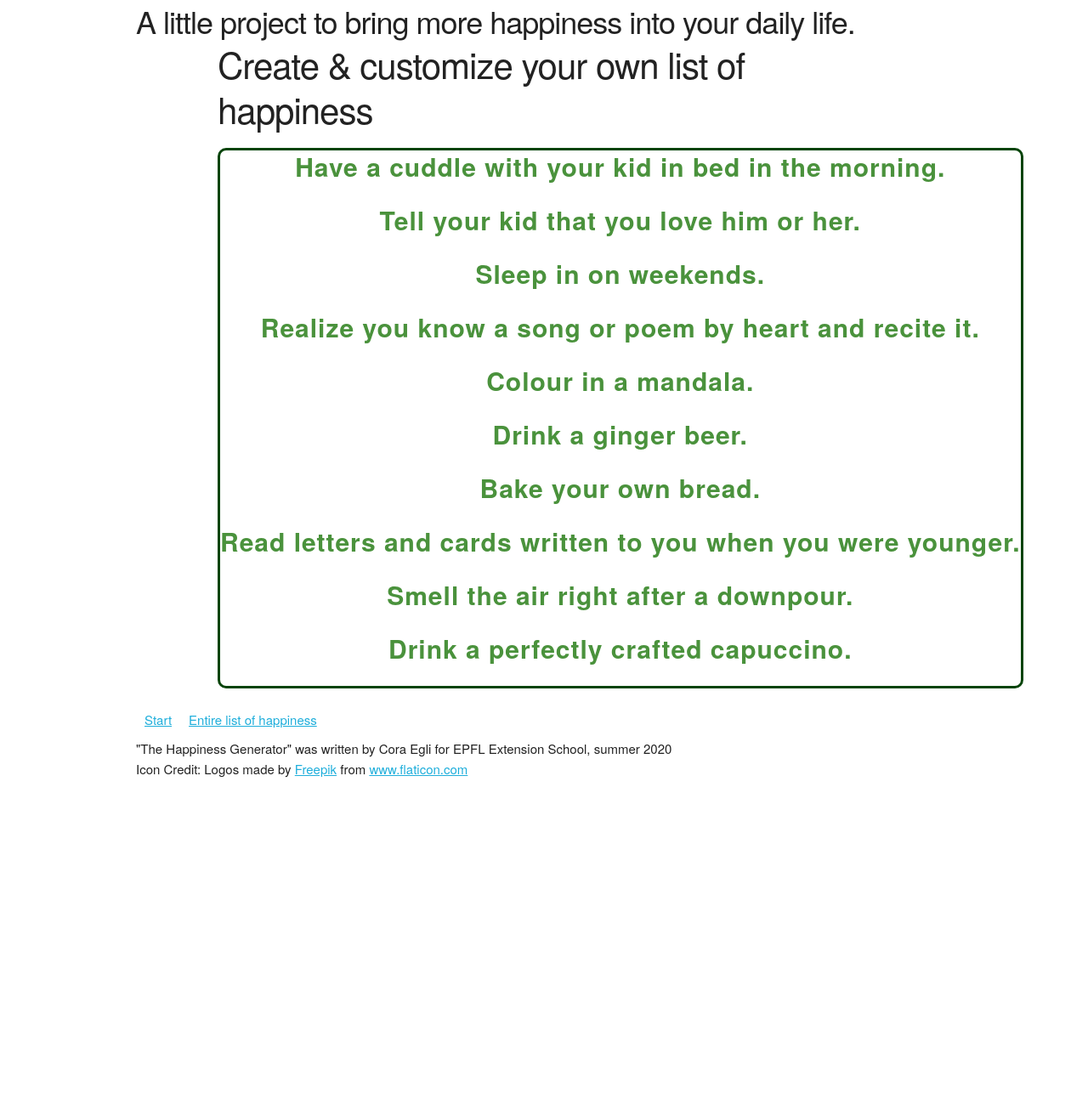
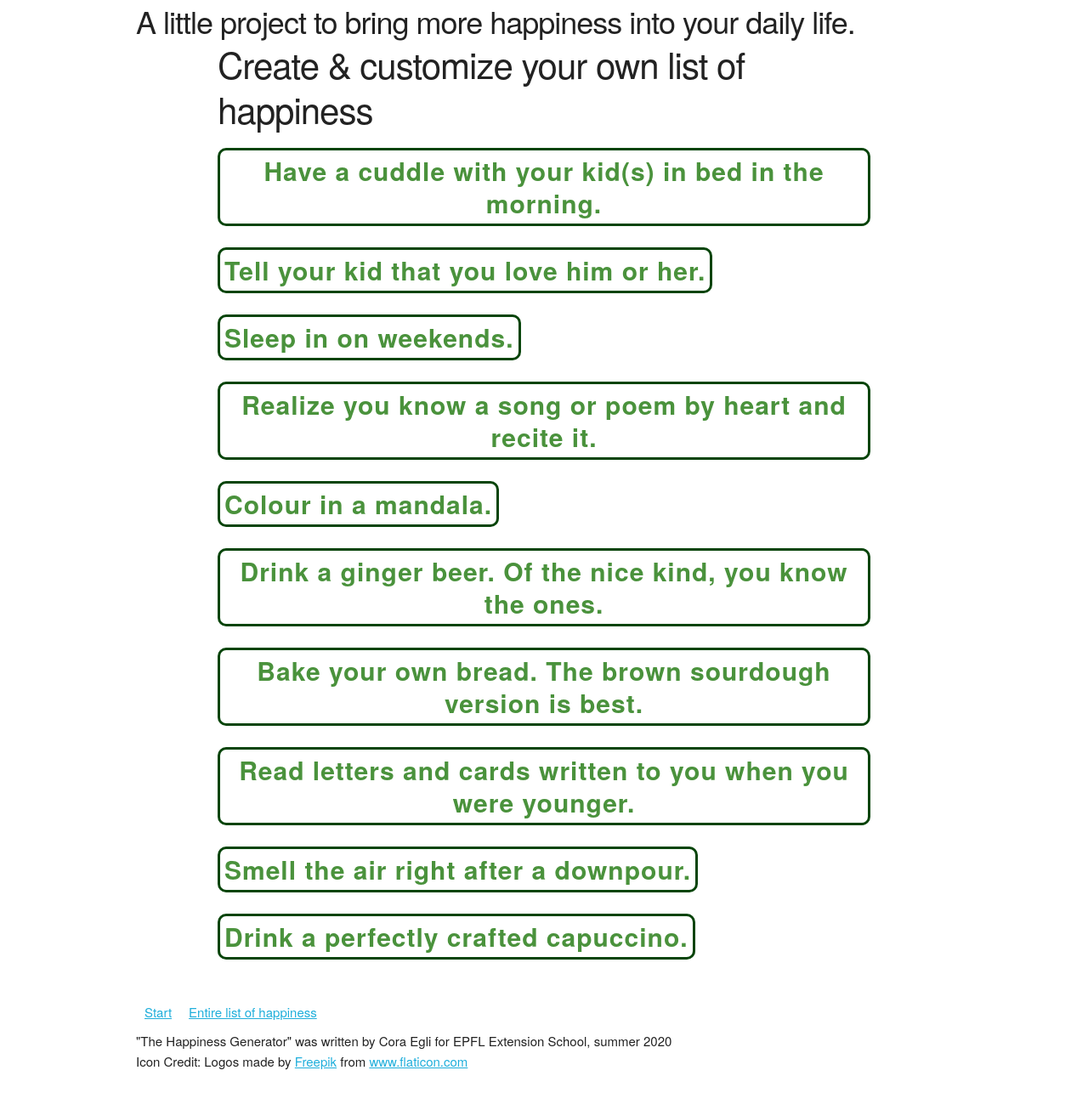
Before and after one commit to ContentCora/HappinessGenerator, a Flask app: page /list in a window 1280 px wide. Shown: the part 148-1434 px from the top of the page at 85% size. Before the commit the page ends 1063 px from the top, so only its background shows below. Run offline with Flask 2, Linux system fonts and the light colour scheme.

Commit message:
comments added for clarity. CSS class 'box' now applied to p tag instead of div.

```diff
--- a/happiness_items.txt
+++ b/happiness_items.txt
@@ -1,10 +1,10 @@
-Have a cuddle with your kid in bed in the morning.
+Have a cuddle with your kid(s) in bed in the morning.
 Tell your kid that you love him or her.
 Sleep in on weekends.
 Realize you know a song or poem by heart and recite it.
 Colour in a mandala.
-Drink a ginger beer.
-Bake your own bread.
+Drink a ginger beer. Of the nice kind, you know the ones.
+Bake your own bread. The brown sourdough version is best.
 Read letters and cards written to you when you were younger.
 Smell the air right after a downpour.
 Drink a perfectly crafted capuccino.
--- a/static/style.css
+++ b/static/style.css
@@ -28,7 +28,7 @@ img {
     color: rgb(74, 146, 60);
 }
 
-/* "Box" is the container for the Happiness Item itself */
+/* "Box" is the container for each Happiness Item itself */
 .box {
     display: inline-block;
     color: rgb(74, 146, 60);
@@ -38,9 +38,10 @@ img {
     line-height: 38px;
     letter-spacing: .1rem;
     text-decoration: none;
-    white-space: nowrap;
     background-color: transparent;
     border-radius: 10px;
     border: 3px solid rgb(6, 68, 9);
-    box-sizing: content-box;
+    box-sizing: border-box;
+    padding: 5px;
+
 }
--- a/templates/list.html
+++ b/templates/list.html
@@ -5,9 +5,10 @@
 <div class="container">
     <h2>Create & customize your own list of happiness</h2>
     <!-- List of all Happiness Items, displayed neutrally, plus editing possibilities -->
-    <div class="box">
+    <div>
+   <!-- An elegant loop to put each happiness item into a <p> with class=box.-->
    {% for element in happiness %}
-   <p>{{element}}</p>
+   <p class="box">{{element}}</p>
    {% endfor %}
     </div>
 </div>
```
Also changed, not shown: run.py (+2 -7 lines).
